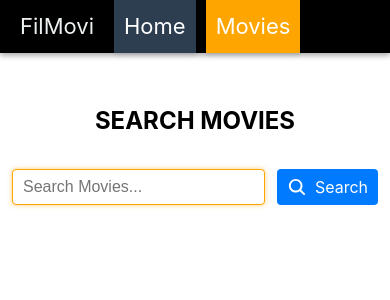
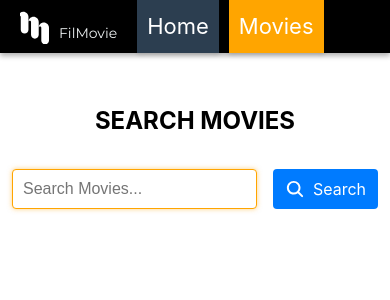
Before and after one commit to DennisUser1/react-hw-05, a React (Vite) app: page /movies in a window 390 px wide. Shown: the top 300 px of the page. Built offline with nearby package versions, Linux system fonts and the light colour scheme; no server answers.

Commit message:
v.1.2. Added components "MovieReviews.jsx" and "MovieCast.jsx"

```diff
--- a/index.html
+++ b/index.html
@@ -8,6 +8,7 @@
     <meta name="keywords" content="movie search, find movies, movie details, film reviews, movie cast" />
     <meta name="robots" content="index, follow" />
     <meta http-equiv="Cache-Control" content="no-cache" />
+    <link href="https://fonts.googleapis.com/css2?family=Montserrat:wght@400;600&display=swap" rel="stylesheet">
     <title>React-HW-05-Movie Search</title>
   </head>
   <body>
--- a/src/components/LoadMoreBtn/LoadMoreBtn.jsx
+++ b/src/components/LoadMoreBtn/LoadMoreBtn.jsx
@@ -4,7 +4,7 @@ const LoadMoreBtn = ({ onClick}) => {
   return (
     <div className={styles.loadMoreWrapper}>
       <button className={styles.btnShowMore} onClick={onClick}>
-        Load more
+        Load More
       </button>
     </div>
   );
--- a/src/components/Navigation/Navigation.jsx
+++ b/src/components/Navigation/Navigation.jsx
@@ -9,7 +9,37 @@ export default function Navigation() {
 
     return (
         <header className={styles.headerBox}>
-            <p className={styles.logoBox}>FilMovi</p>
+            <NavLink to="/" className={styles.logoContainer}>
+                <svg
+                    version="1.1"
+                    xmlns="http://www.w3.org/2000/svg"
+                    xmlnsXlink="http://www.w3.org/1999/xlink"
+                    width="35"
+                    height="35"
+                    viewBox="-330 -330 850 850"
+                    className={styles.logoIcon}
+                >
+                    <g id="document" transform="matrix(1,0,0,1,0,0)">
+                        <path
+                            d="M-124.684,-140.601 C-124.684,-209.575 -180.394,-265.285 -249.368,-265.285 C-317.811,-265.285 -373.521,-209.575 -374.052,-141.132 C-373.521,-158.11 -359.726,-171.374 -342.748,-171.374 C-325.77,-171.374 -311.445,-157.579 -311.445,-140.07 C-311.445,-65.7907 -311.445,99.2166 -311.445,171.905 C-311.445,223.37 -269.53,265.285 -218.064,265.285 C-166.599,265.285 -124.684,223.37 -124.684,171.905 L-124.684,-140.601 Z"
+                            fill="#fff"
+                            fillOpacity="1.00"
+                        />
+                        <path
+                            d="M124.684,-15.5581 C124.684,-84.5322 68.9741,-140.242 3.86533e-06,-140.242 C-68.4435,-140.242 -124.153,-84.5322 -124.684,-16.0887 C-124.153,-33.0669 -110.359,-46.3312 -93.3803,-46.3312 C-76.4021,-46.3312 -62.0767,-32.5363 -62.0767,-15.0275 C-62.0767,59.2523 -62.0767,224.26 -62.0767,296.948 C-62.0767,348.413 -20.1617,390.328 31.3036,390.328 C82.7689,390.328 124.684,348.413 124.684,296.948 L124.684,-15.5581 Z"
+                            fill="#fff"
+                            fillOpacity="1.00"
+                        />
+                        <path
+                            d="M374.052,124.684 C374.052,55.7098 318.342,3.05747e-06 249.368,2.05249e-06 C180.924,1.05523e-06 125.215,55.7098 124.684,124.153 C125.215,107.175 139.009,93.9109 155.988,93.9109 C172.966,93.9109 187.291,107.706 187.291,125.215 C187.291,199.494 187.291,364.502 187.291,437.19 C187.291,488.655 229.206,530.57 280.671,530.57 C332.137,530.57 374.052,488.655 374.052,437.19 L374.052,124.684 Z"
+                            fill="#fff"
+                            fillOpacity="1.00"
+                        />
+                    </g>
+                </svg>
+                <p className={styles.logoText}>FilMovie</p>
+            </NavLink>
+
             <nav className={styles.navigationBox}>
                 <NavLink className={buildNavLinkActive} to="/">
                     Home
--- a/src/components/Navigation/Navigation.module.css
+++ b/src/components/Navigation/Navigation.module.css
@@ -10,8 +10,16 @@ header {
    /* margin-bottom: 50px; */
 }
 
-.logoBox {
-    font-size: 22px;
+.logoContainer {
+    display: flex;
+    flex-direction: row;
+    align-items: flex-end;
+    gap: 4px;
+}
+
+.logoText {
+    font-size: 14px;
+    font-family: 'Montserrat', sans-serif;
 }
 
 .navigationBox {
--- a/src/components/SearchBar/SearchBar.module.css
+++ b/src/components/SearchBar/SearchBar.module.css
@@ -57,16 +57,16 @@
         display: flex;
         flex-wrap: wrap;
         justify-content: center;
-        gap: 12px;
+        gap: 16px;
     }
 
     .fieldSearch {
         min-width: 230px;
-        height: 36px;
+        height: 40px;
         margin-right: 0px;
     }
 
     .searchButton {
-        padding: 6px 10px;
+        padding: 8px 12px;
     }
 }
--- a/src/pages/HomePage/HomePage.jsx
+++ b/src/pages/HomePage/HomePage.jsx
@@ -17,7 +17,7 @@ export default function HomePage() {
     useEffect(() => {
         const fetchMovies = async () => {
             try {
-                if (currentPage === 1) {
+                if (currentPage == 1) {
                     setIsLoading(true);
                 } else {
                     setIsLoadingMore(true);
@@ -25,7 +25,7 @@ export default function HomePage() {
                 const data = await getTrendingMovies(currentPage);
                 setMovieData((prev) => {
                     const uniqueMovies = data.results.filter(movie =>
-                        !prev.some(existingMovie => existingMovie.id === movie.id)
+                        !prev.some(existingMovie => existingMovie.id == movie.id)
                     );
                     return [...prev, ...uniqueMovies];
                 });
--- a/src/pages/HomePage/HomePage.module.css
+++ b/src/pages/HomePage/HomePage.module.css
@@ -6,6 +6,7 @@
 .title {
     text-align: center;
     margin-top: 50px;
+    text-transform: uppercase;
 }
 
 /* .loadMoreContainer {
```
Also changed, not shown: src/components/MovieCast/MovieCast.jsx (+78 -0 lines), src/components/MovieCast/MovieCast.module.css (+35 -0 lines), src/components/MovieReviews/MovieReviews.jsx (+69 -0 lines), src/assets/Mmm_Logo.svg (added).
